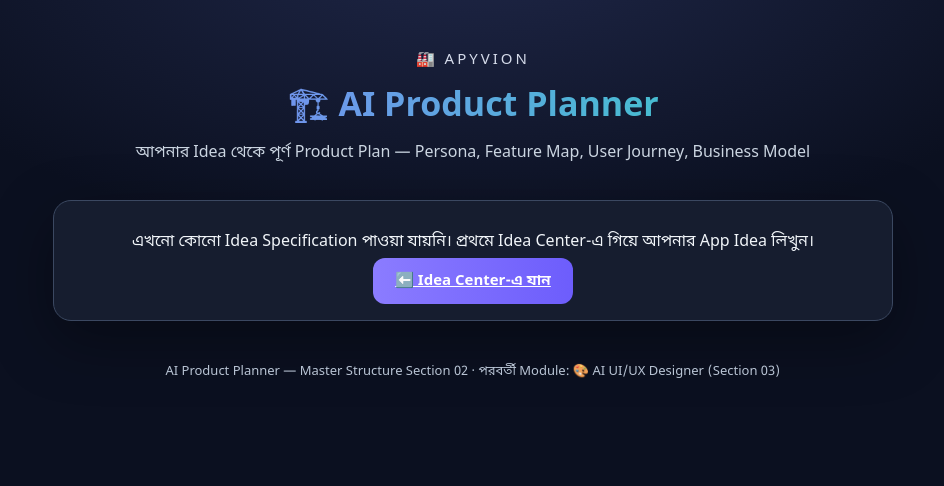
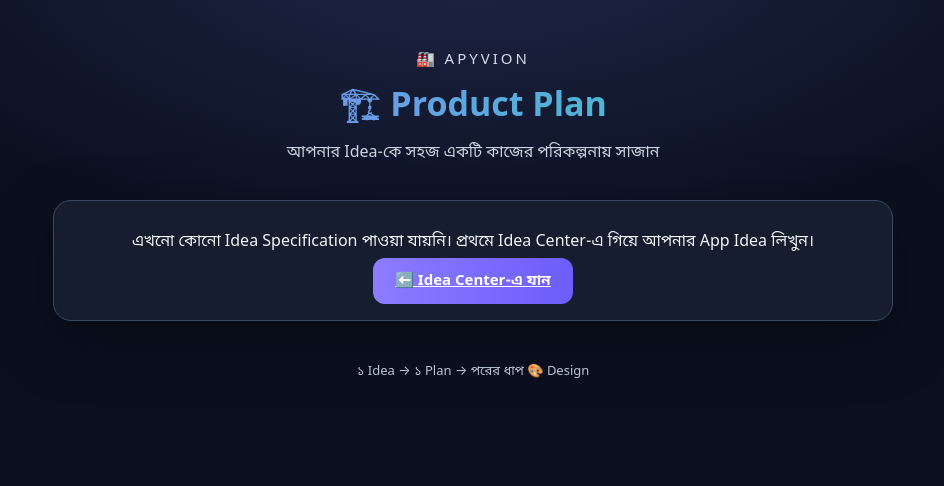
Before and after one commit to muyeedsarker/APYVION, a website with bundled scripts: page product-planner.html in a window 1280 px wide. Shown: the whole page, without its empty margins (167-1111 px from the left). Built offline with nearby package versions, Linux system fonts and the light colour scheme.

Commit message:
Simplify Product Planner presentation

```diff
--- a/product-planner.html
+++ b/product-planner.html
@@ -11,10 +11,10 @@
 <main class="jf-wrap">
 
   <header class="jf-header">
-    <div class="jf-logo">🏭 APYVION</div>
-    <h1 class="jf-title">🏗️ AI Product Planner</h1>
-    <p class="jf-subtitle">আপনার Idea থেকে পূর্ণ Product Plan — Persona, Feature Map, User Journey, Business Model</p>
-  </header>
+<div class="jf-logo">🏭 APYVION</div>
+<h1 class="jf-title">🏗️ Product Plan</h1>
+<p class="jf-subtitle">আপনার Idea-কে সহজ একটি কাজের পরিকল্পনায় সাজান</p>
+</header>
 
   <div id="jfPlanLoading" class="jf-panel" style="text-align:center;color:var(--jf-text-dim)">
     ⏳ Product Plan তৈরি হচ্ছে...
@@ -29,7 +29,7 @@
 
   <section id="jfPlanResult"></section>
 
-  <p class="jf-footer-note">AI Product Planner — Master Structure Section 02 · পরবর্তী Module: 🎨 AI UI/UX Designer (Section 03)</p>
+  <p class="jf-footer-note" style="text-align:center">১ Idea → ১ Plan → পরের ধাপ 🎨 Design</p>
 
 </main>
 <script src="ai-config.js"></script>
```
